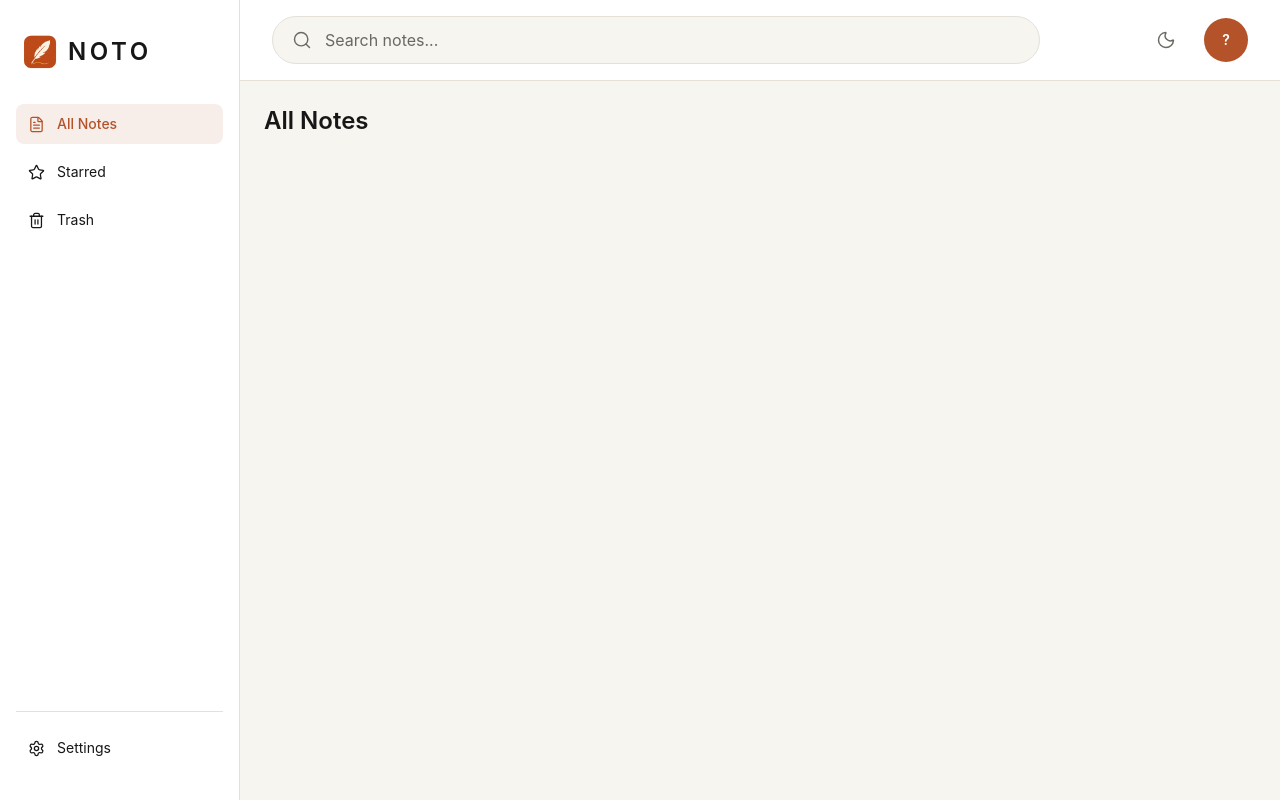
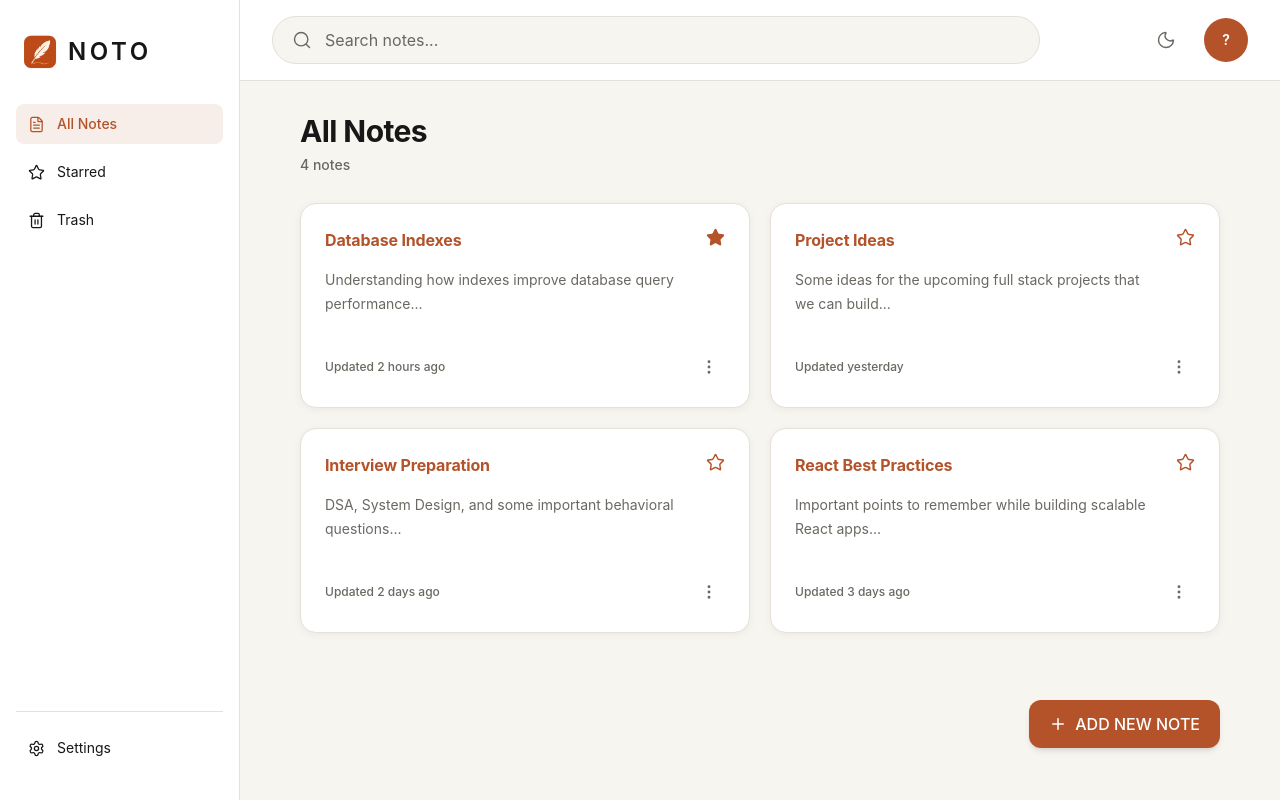
Before and after one commit to 10pshine-cohort-9/cohort-9-mern-7817-wajahat, a React app in the folder frontend/: page /dashboard in a window 1280 px wide. Built offline with nearby package versions, Linux system fonts and the light colour scheme; the HTML template or start-up script is replaced by a standard one.

Commit message:
added note card and button in the main screen

```diff
--- /dev/null
+++ b/frontend/src/components/layout/NotesScreen.jsx
@@ -0,0 +1,70 @@
+import NoteCard from "../notes/NoteCard";
+
+const notes = [
+  {
+    id: 1,
+    title: "Database Indexes",
+    content:
+      "Understanding how indexes improve database query performance...",
+    updatedAt: "Updated 2 hours ago",
+    isStarred: true,
+  },
+  {
+    id: 2,
+    title: "Project Ideas",
+    content:
+      "Some ideas for the upcoming full stack projects that we can build...",
+    updatedAt: "Updated yesterday",
+    isStarred: false,
+  },
+  {
+    id: 3,
+    title: "Interview Preparation",
+    content:
+      "DSA, System Design, and some important behavioral questions...",
+    updatedAt: "Updated 2 days ago",
+    isStarred: false,
+  },
+  {
+    id: 4,
+    title: "React Best Practices",
+    content:
+      "Important points to remember while building scalable React apps...",
+    updatedAt: "Updated 3 days ago",
+    isStarred: false,
+  },
+];
+
+const NotesScreen = () => {
+  return (
+    <section className="w-full px-7 gap-10">
+      {/* Header */}
+      <div className="mb-7 flex items-end justify-between">
+        <div>
+          <h1 className="text-2xl font-bold tracking-[-0.02em] text-(--color-text) md:text-3xl">
+            All Notes
+          </h1>
+
+          <p className="mt-1.5 text-sm font-medium text-(--color-text-secondary)">
+            {notes.length} notes
+          </p>
+        </div>
+      </div>
+
+      {/* Notes */}
+      <div className="grid grid-cols-1 gap-5 md:grid-cols-2">
+        {notes.map((note) => (
+          <NoteCard
+            key={note.id}
+            title={note.title}
+            content={note.content}
+            updatedAt={note.updatedAt}
+            isStarred={note.isStarred}
+          />
+        ))}
+      </div>
+    </section>
+  );
+};
+
+export default NotesScreen;
--- /dev/null
+++ b/frontend/src/components/notes/AddNoteButton.jsx
@@ -0,0 +1,16 @@
+import { Plus } from "lucide-react";
+
+const AddNoteButton = ({ onClick }) => {
+  return (
+    <button
+      type="button"
+      onClick={onClick}
+      className="fixed bottom-22 right-13 z-52 flex items-center gap-2 rounded-xl bg-(--color-primary) px-5 py-3 text-md font-medium text-white shadow-md transition hover:bg-(--color-primary-hover) hover:shadow-lg md:bottom-13 md:right-15"
+    >
+      <Plus size={18} strokeWidth={2} />
+      <span>ADD NEW NOTE</span>
+    </button>
+  );
+};
+
+export default AddNoteButton;
--- a/frontend/src/components/notes/NoteCard.jsx
+++ b/frontend/src/components/notes/NoteCard.jsx
@@ -0,0 +1,45 @@
+import { MoreVertical, Star } from "lucide-react";
+
+const NoteCard = ({
+  title,
+  content,
+  updatedAt,
+  isStarred = false,
+}) => {
+  return (
+    <article className="flex min-h-51.25 flex-col rounded-2xl border border-(--color-border) bg-(--color-surface) p-6 shadow-[0_2px_8px_rgba(0,0,0,0.05)] transition duration-200 hover:-translate-y-0.5 hover:shadow-[0_6px_18px_rgba(0,0,0,0.08)]">
+      <div className="flex items-start justify-between gap-4">
+        <h3 className="line-clamp-1 text-base font-bold tracking-[-0.01em] text-(--color-primary)">
+          {title}
+        </h3>
+        <button
+          type="button"
+          aria-label={isStarred ? "Unstar note" : "Star note"}
+          className="shrink-0 text-(--color-primary) transition hover:scale-110"
+        >
+          <Star
+            size={19}
+            strokeWidth={1.8}
+            fill={isStarred ? "currentColor" : "none"}
+          />
+        </button>
+      </div>
+      <p className="mt-4 line-clamp-3 max-w-[90%] text-sm leading-6 text-(--color-text-secondary)">
+        {content}
+      </p>
+      <div className="mt-auto flex items-center justify-between pt-8">
+        <span className="text-xs font-medium text-(--color-text-secondary)">
+          {updatedAt}
+        </span>
+        <button
+          type="button"
+          aria-label="More options"
+          className="flex h-8 w-8 items-center justify-center rounded-lg text-(--color-text-secondary) transition hover:bg-(--color-background) hover:text-(--color-text)"
+        >
+          <MoreVertical size={18} strokeWidth={1.8} />
+        </button>
+      </div>
+    </article>
+  );
+};
+export default NoteCard;
--- a/frontend/src/pages/Dashboard.jsx
+++ b/frontend/src/pages/Dashboard.jsx
@@ -1,21 +1,24 @@
 import Navigation from "../components/layout/Navigation";
+import NotesScreen from "../components/layout/NotesScreen";
 import Topbar from "../components/layout/Topbar";
+import AddNoteButton from "../components/notes/AddNoteButton";
 
 const Dashboard = () => {
+  const handleAddNote=()=>{
+    console.log("Add note clicked")
+  }
   return (
     <div className="flex min-h-screen w-full bg-(--color-background)">
-      {/* Sidebar */}
       <Navigation />
 
-      {/* Everything after sidebar */}
       <div className="flex min-w-0 flex-1 flex-col">
         <Topbar />
 
-        <main className="flex-1 p-6 pb-24 md:pb-6">
-          <h1 className="text-2xl font-semibold text-(--color-text)">
-            All Notes
-          </h1>
+        {/* Scrollable notes area */}
+        <main className="min-h-0 flex-1 overflow-y-auto p-6 pb-24 md:p-8 md:pb-8">
+          <NotesScreen />
         </main>
+        <AddNoteButton onClick={handleAddNote} />
       </div>
     </div>
   );
```
Also changed, not shown: frontend/src/components/common/Input.jsx (deleted), frontend/src/components/notes/NoteEditor.jsx (deleted), frontend/src/components/notes/NoteList.jsx (deleted), frontend/src/components/notes/SearchBar.jsx (deleted).
